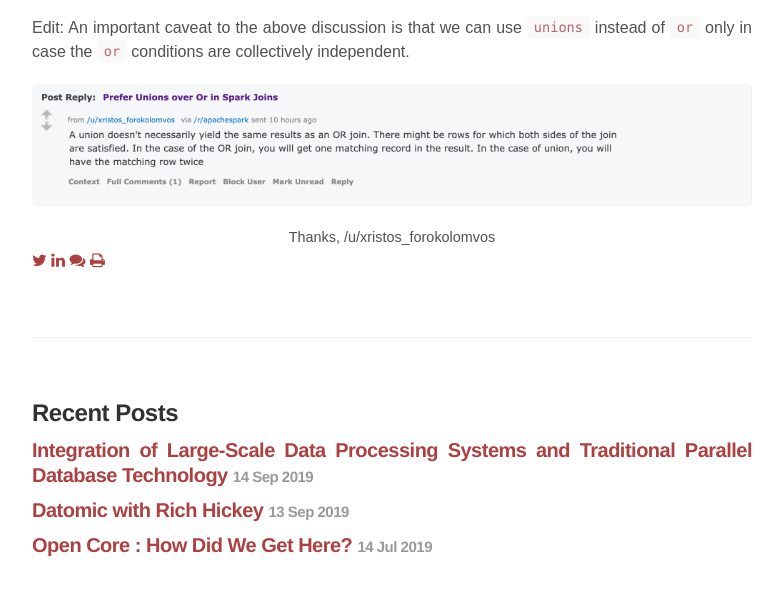
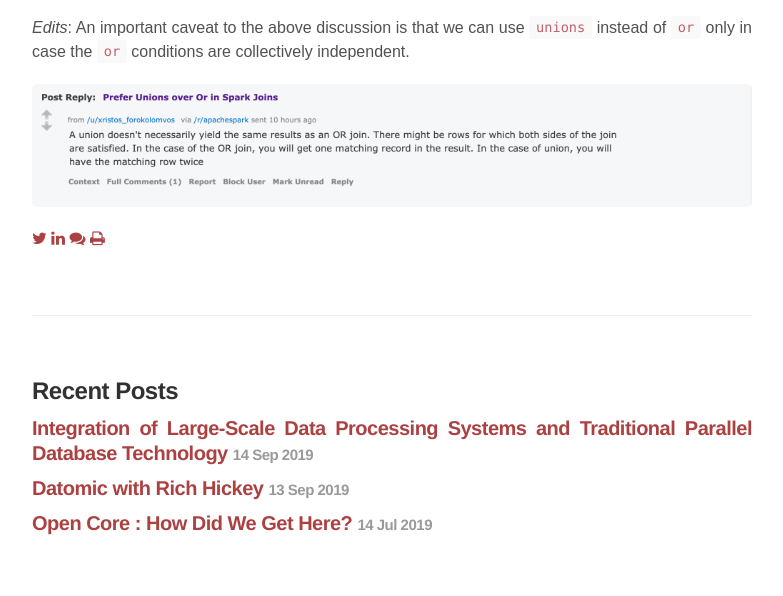
Before and after one commit to sujithjay/sujithjay.github.io, a Jekyll site: the page built from _posts/2019-10-11-Prefer-Union-over-Or-in-Joins.md, in a window 1280 px wide and 900 px high, scrolled down 2883 px, cut to the strip 282-878 px from the top of the window. Shown: the whole strip, without its empty margins (248-1031 px from the left). Built offline with Jekyll 4.4.1, drawn with Linux system fonts in a browser that asks for light colours; nearby versions of some CDN libraries; some web fonts are replaced; comment, search, counter and statistics services are not loaded.

Commit message:
Edits to Union-over-Or

```diff
--- a/_posts/2019-10-11-Prefer-Union-over-Or-in-Joins.md
+++ b/_posts/2019-10-11-Prefer-Union-over-Or-in-Joins.md
@@ -98,7 +98,7 @@ I will leave you with a complete reproducible example so you can try this out in
 
 {% gist 097b80f7799d5d8389d1df650df377eb UnionOverOr.md %}
 
-Edit:
+*Edits*:
 An important caveat to the above discussion is that we can use `unions` instead of `or` only in case the `or` conditions are collectively independent.
 
-{% include image-caption.html file="/public/unionor/reddit-comment.png" description="Thanks, /u/xristos_forokolomvos" %}
+{% include image-caption.html file="/public/unionor/reddit-comment.png" description="" %}
```
